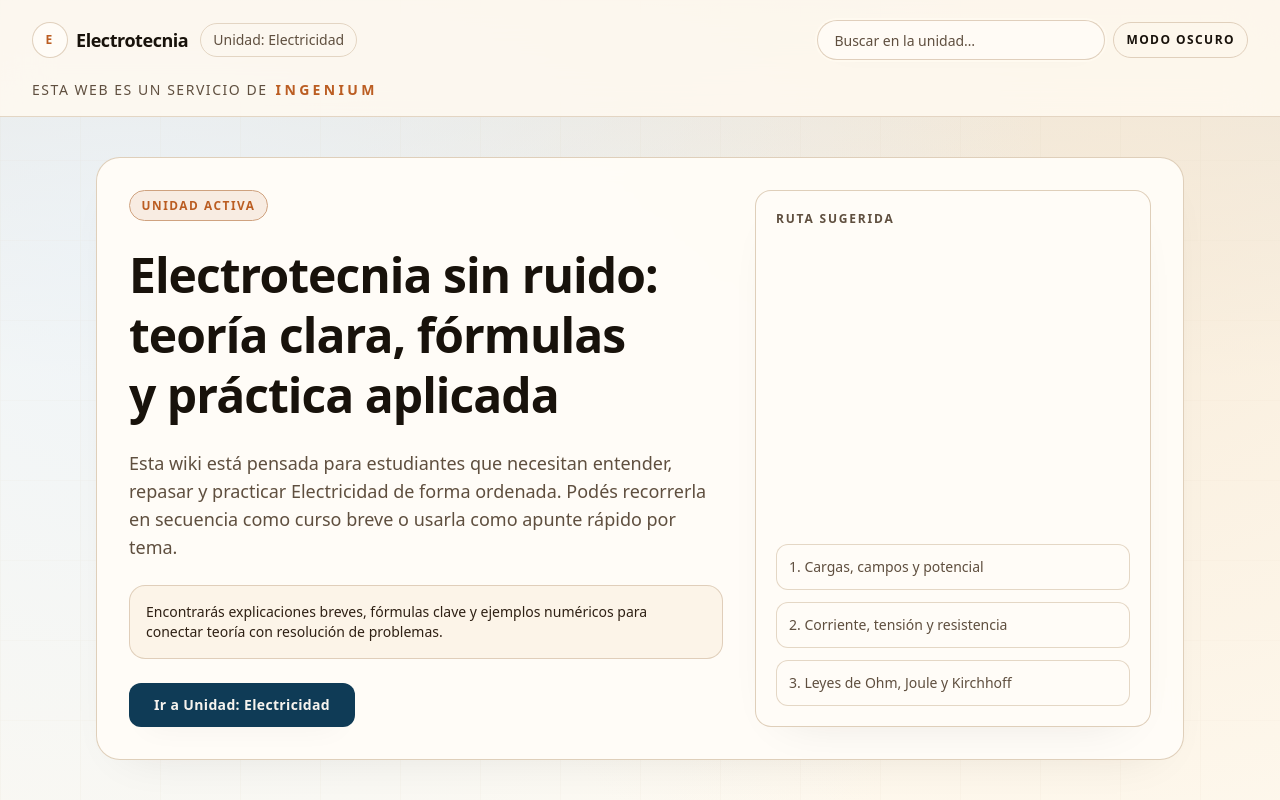
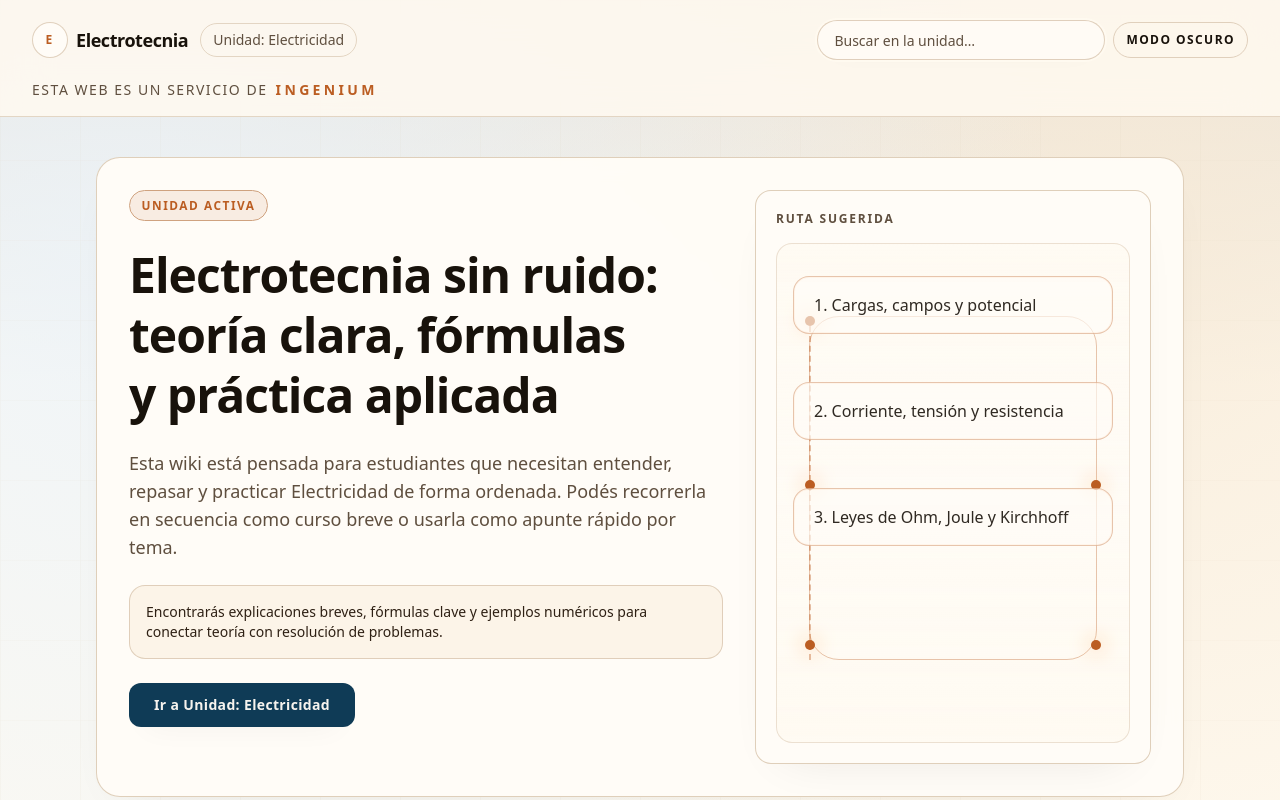
Before and after one commit to Teksi75/electrotecnia-web-next, a Next.js app: page / in a window 1280 px wide. Shown: the top 800 px of the page. Built offline with nearby package versions, Linux system fonts and the light colour scheme; no server answers.

Commit message:
Rediseña la sección Ruta sugerida en el inicio

```diff
--- a/src/app/page.tsx
+++ b/src/app/page.tsx
@@ -74,13 +74,49 @@ export default function HomePage() {
               <Link href="/unidad/electricidad">Ir a Unidad: Electricidad</Link>
             </Button>
           </div>
-          <aside className="surface-panel flex flex-col justify-between gap-4 rounded-2xl p-5">
+          <aside className="surface-panel relative rounded-2xl p-5">
             <p className="text-xs font-semibold uppercase tracking-[0.15em] text-muted-foreground">Ruta sugerida</p>
-            <ol className="space-y-3 text-sm text-muted-foreground">
-              <li className="rounded-xl border border-border/70 bg-card/70 p-3">1. Cargas, campos y potencial</li>
-              <li className="rounded-xl border border-border/70 bg-card/70 p-3">2. Corriente, tensión y resistencia</li>
-              <li className="rounded-xl border border-border/70 bg-card/70 p-3">3. Leyes de Ohm, Joule y Kirchhoff</li>
-            </ol>
+
+            <div className="relative mt-4 h-[500px] rounded-2xl border border-border/50 bg-gradient-to-b from-background/60 via-background/25 to-background/70 p-4">
+              <div
+                aria-hidden="true"
+                className="absolute left-8 top-[72px] h-[344px] w-[calc(100%-4rem)] rounded-[30px] border border-[var(--highlight)]/35"
+              />
+              <div aria-hidden="true" className="absolute left-8 top-[72px] h-[344px] border-l-2 border-dashed border-[var(--highlight)]/40" />
+
+              <span
+                aria-hidden="true"
+                className="absolute left-7 top-[72px] h-2.5 w-2.5 rounded-full bg-[var(--highlight)] shadow-[0_0_20px_rgba(255,168,92,0.95)]"
+              />
+              <span
+                aria-hidden="true"
+                className="absolute left-7 top-[236px] h-2.5 w-2.5 rounded-full bg-[var(--highlight)] shadow-[0_0_20px_rgba(255,168,92,0.95)]"
+              />
+              <span
+                aria-hidden="true"
+                className="absolute right-7 top-[236px] h-2.5 w-2.5 rounded-full bg-[var(--highlight)] shadow-[0_0_20px_rgba(255,168,92,0.95)]"
+              />
+              <span
+                aria-hidden="true"
+                className="absolute left-7 top-[396px] h-2.5 w-2.5 rounded-full bg-[var(--highlight)] shadow-[0_0_20px_rgba(255,168,92,0.95)]"
+              />
+              <span
+                aria-hidden="true"
+                className="absolute right-7 top-[396px] h-2.5 w-2.5 rounded-full bg-[var(--highlight)] shadow-[0_0_20px_rgba(255,168,92,0.95)]"
+              />
+
+              <ol className="relative z-10 space-y-12 pt-4 text-base text-foreground/90">
+                <li className="rounded-2xl border border-[var(--highlight)]/35 bg-card/65 px-5 py-4 shadow-[inset_0_0_0_1px_rgba(255,168,92,0.08)]">
+                  1. Cargas, campos y potencial
+                </li>
+                <li className="rounded-2xl border border-[var(--highlight)]/35 bg-card/65 px-5 py-4 shadow-[inset_0_0_0_1px_rgba(255,168,92,0.08)]">
+                  2. Corriente, tensión y resistencia
+                </li>
+                <li className="rounded-2xl border border-[var(--highlight)]/35 bg-card/65 px-5 py-4 shadow-[inset_0_0_0_1px_rgba(255,168,92,0.08)]">
+                  3. Leyes de Ohm, Joule y Kirchhoff
+                </li>
+              </ol>
+            </div>
           </aside>
         </div>
       </section>
```
